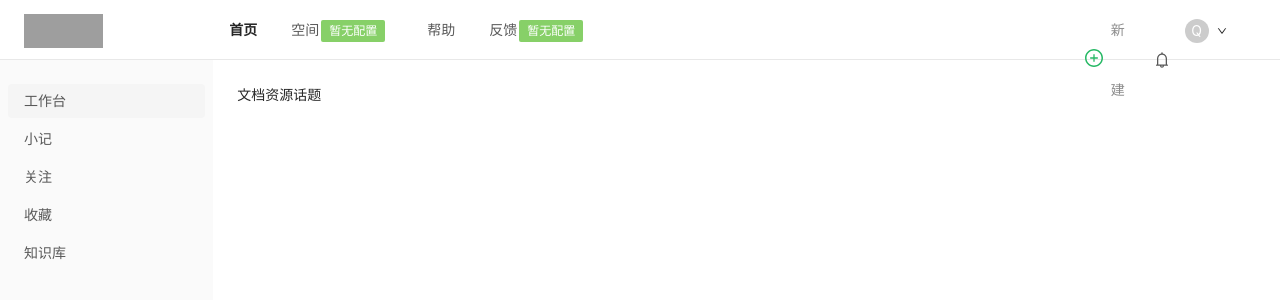
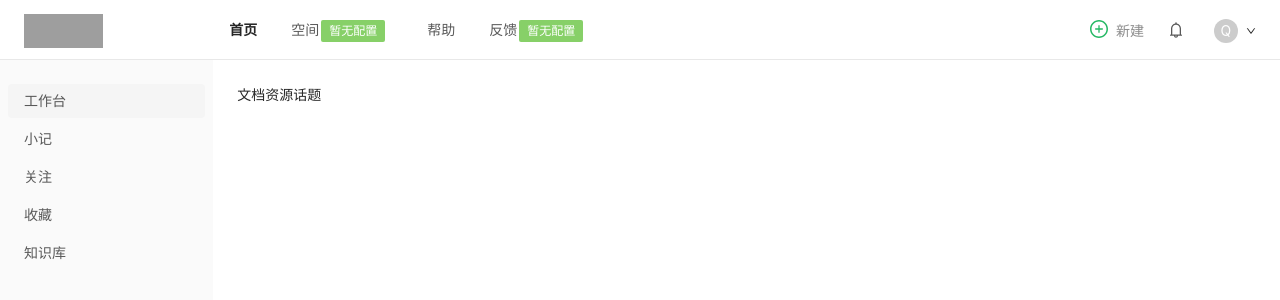
Before and after one commit to qiqingfu/yuque-react-router, a React (Create React App) app: page /dashboard in a window 1280 px wide. Shown: the top 300 px of the page. Built offline with nearby package versions, Linux system fonts and the light colour scheme; grey boxes are pictures that could not be loaded.

Commit message:
feat(Header): 响应式布局调整

```diff
--- a/src/components/Header/Operation/index.less
+++ b/src/components/Header/Operation/index.less
@@ -1,6 +1,7 @@
 .operation-container {
   display: flex;
   align-items: center;
+  margin-right: 30px;
 
   .link {
     color: #595959;
--- a/src/components/Header/index.less
+++ b/src/components/Header/index.less
@@ -1,3 +1,8 @@
 .home-header-container {
   line-height: 60px;
+
+  .action-groups {
+    display: flex;
+    justify-content: flex-end;
+  }
 }
--- a/src/components/Header/index.tsx
+++ b/src/components/Header/index.tsx
@@ -16,18 +16,14 @@ const Header: FC = () => {
         </Col>
         <Col span={20} push={2}>
           <Row>
-            <Col span={20}>
+            <Col md={16} xs={0} sm={0}>
               <Nav />
             </Col>
-            <Col span={2}>
-              <Operation />
-            </Col>
-            <Col span={2}>
-              <Row>
-                <Col offset={4}>
-                  <Avatar />
-                </Col>
-              </Row>
+            <Col md={8} xs={24} sm={24}>
+              <div className="action-groups">
+                <Operation />
+                <Avatar />
+              </div>
             </Col>
           </Row>
         </Col>
```
